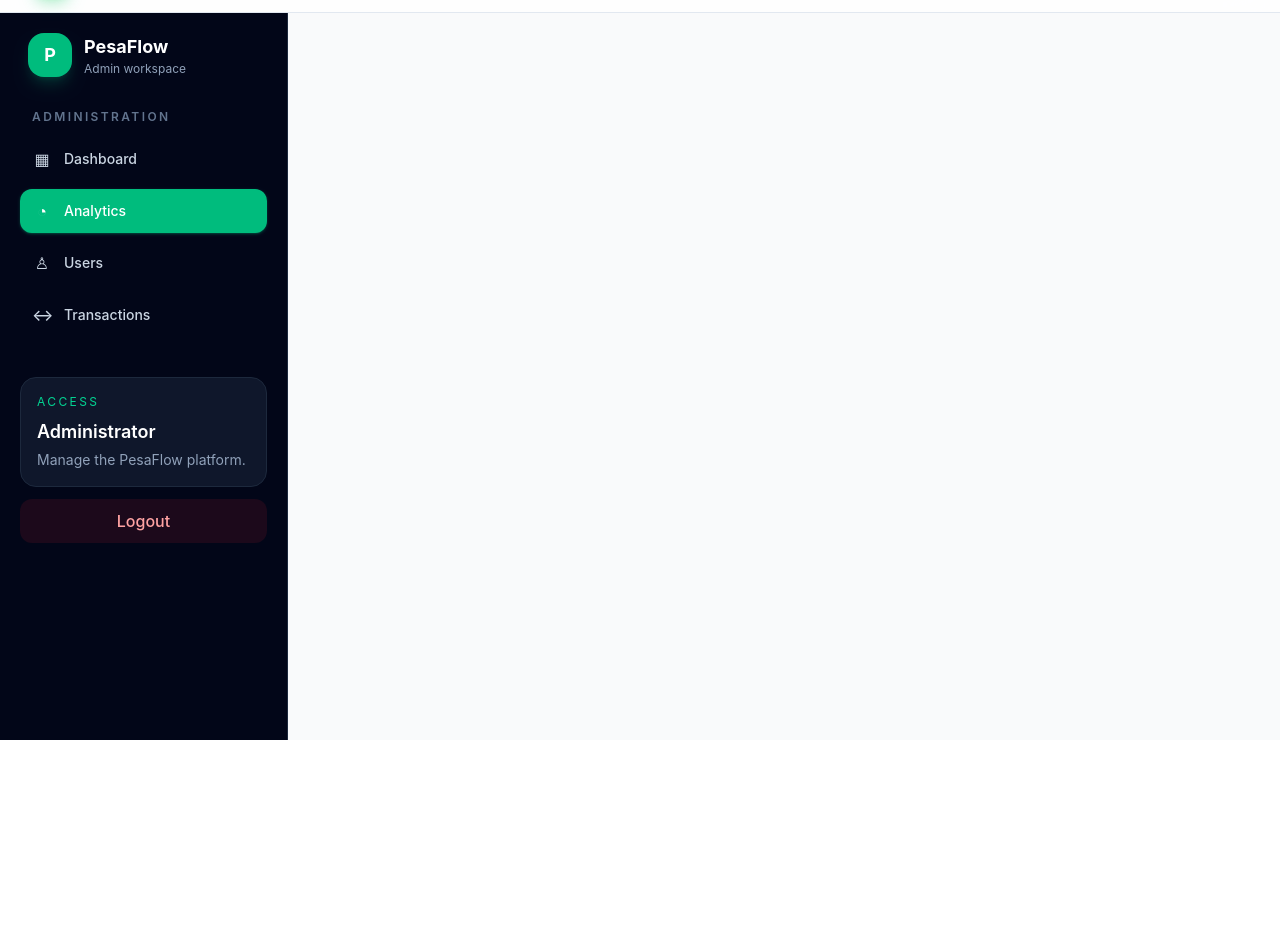
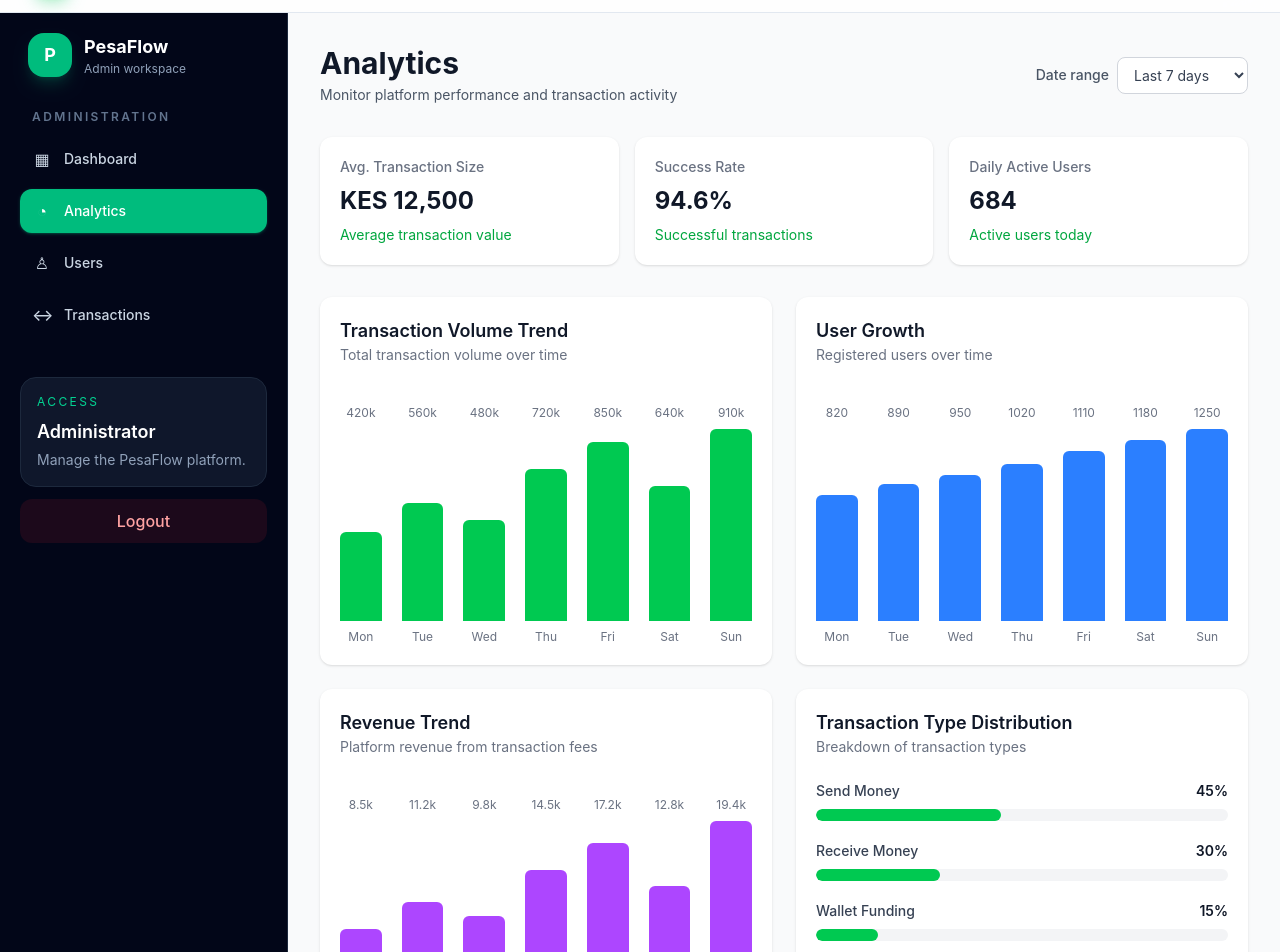
Before and after one commit to munroemil6-bot/pesaflow-frontend, a React (Vite) app: page /admin/analytics in a window 1280 px wide. Shown: the part 60-1012 px from the top of the page. Before the commit the page ends 800 px from the top, so only its background shows below. Built offline with nearby package versions, Linux system fonts and the light colour scheme; sample sign-in values are in the browser's storage.

Commit message:
added  admin analytics page

```diff
--- a/src/pages/Dashboards/Analytics.jsx
+++ b/src/pages/Dashboards/Analytics.jsx
@@ -1,103 +1,386 @@
-/**
- * ========================================================
- * ANALYTICS PAGE
- * ========================================================
- *
- * Owner: NASSRA (Admin Frontend)
- * Week 1: Day 4 (Money Transfer)
- * Status: COMMENTS ONLY - CODE PENDING
- *
- * WIREFRAME:
- * ┌────────────────────────────────────┐
- * │  Analytics                         │
- * │                                    │
- * │  [ Select Date Range ]             │
- * │                                    │
- * │  Charts:                           │
- * │  1. Transaction Volume Trend       │
- * │     (Line/Bar chart over time)     │
- * │                                    │
- * │  2. User Growth                    │
- * │     (Line chart)                   │
- * │                                    │
- * │  3. Revenue Trend                  │
- * │     (Area chart)                   │
- * │                                    │
- * │  4. Transaction Type Distribution  │
- * │     (Pie/Doughnut chart)           │
- * │                                    │
- * │  Summary Stats:                    │
- * │  - Avg transaction size            │
- * │  - Success rate %                  │
- * │  - Daily active users              │
- * └────────────────────────────────────┘
- *
- * REQUIREMENTS TO BUILD:
- * ✅ Date range selector
- * ✅ Multiple chart types (line, bar, pie)
- * ✅ Transaction volume trend
- * ✅ User growth chart
- * ✅ Revenue trend
- * ✅ Transaction type distribution
- * ✅ Summary statistics
- * ✅ Responsive layout
- * ✅ Loading state
- *
- * CHARTING LIBRARY:
- * - Use Chart.js or Recharts for visualizations
- * - Consider: npm install chart.js react-chartjs-2
- * - Or: npm install recharts
- *
- * MOCK DATA:
- * - Generate time-series data for charts
- * - Use realistic numbers
- * - Show different trends
- *
- * STATE NEEDED:
- * - dateRange: { start, end }
- * - chartData: data for each chart
- * - isLoading
- *
- * FUNCTIONS:
- * - handleDateRangeChange(): update date range
- * - fetchAnalyticsData(): fetch data based on date range
- *
- * NEXT WEEK TODO:
- * - Connect to analytics API
- * - Add export data to CSV
- * - Add print functionality
- * - Add scheduled reports
- *
- * ========================================================
- */
-
-import React from 'react';
+import React, { useEffect, useState } from 'react'
+import { useNavigate } from 'react-router-dom'
 
 export default function Analytics() {
-  // TODO: Set up useNavigate hook
-  // TODO: Check if user is admin
-  // TODO: If not admin, redirect to /dashboard
+  const navigate = useNavigate()
 
-  // TODO: Create state for dateRange
-  // TODO: Create state for chartData
-  // TODO: Create state for isLoading
+  const user = JSON.parse(localStorage.getItem('pesaflow_session'))?.user
 
-  // TODO: useEffect to fetch analytics data
+  const [dateRange, setDateRange] = useState('7')
+  const [isLoading, setIsLoading] = useState(true)
 
-  // TODO: Decide on charting library:
-  // - Option 1: Chart.js (npm install chart.js react-chartjs-2)
-  // - Option 2: Recharts (npm install recharts)
-  // - Option 3: Mock SVG charts for Week 1
+  const [analyticsData, setAnalyticsData] = useState({
+    transactionVolume: [],
+    userGrowth: [],
+    revenue: [],
+    transactionTypes: [],
+    averageTransaction: 0,
+    successRate: 0,
+    dailyActiveUsers: 0,
+  })
 
-  // TODO: Build JSX:
-  // 1. Header: "Analytics"
-  // 2. Date range selector
-  // 3. 4 chart sections:
-  //    - Transaction Volume Trend (line/bar chart)
-  //    - User Growth (line chart)
-  //    - Revenue Trend (area chart)
-  //    - Transaction Type Distribution (pie chart)
-  // 4. Summary statistics cards below charts
+  // Check that the logged-in user is an admin
+  useEffect(() => {
+    if (!user || user.role !== 'admin') {
+      navigate('/dashboard')
+    }
+  }, [user, navigate])
 
-  return <div>{/* NAOMI: Build analytics page here */}</div>;
+  // Load mock analytics data
+  useEffect(() => {
+    const fetchAnalyticsData = async () => {
+      setIsLoading(true)
+
+      setTimeout(() => {
+        setAnalyticsData({
+          transactionVolume: [
+            { day: 'Mon', value: 420000 },
+            { day: 'Tue', value: 560000 },
+            { day: 'Wed', value: 480000 },
+            { day: 'Thu', value: 720000 },
+            { day: 'Fri', value: 850000 },
+            { day: 'Sat', value: 640000 },
+            { day: 'Sun', value: 910000 },
+          ],
+
+          userGrowth: [
+            { day: 'Mon', value: 820 },
+            { day: 'Tue', value: 890 },
+            { day: 'Wed', value: 950 },
+            { day: 'Thu', value: 1020 },
+            { day: 'Fri', value: 1110 },
+            { day: 'Sat', value: 1180 },
+            { day: 'Sun', value: 1250 },
+          ],
+
+          revenue: [
+            { day: 'Mon', value: 8500 },
+            { day: 'Tue', value: 11200 },
+            { day: 'Wed', value: 9800 },
+            { day: 'Thu', value: 14500 },
+            { day: 'Fri', value: 17200 },
+            { day: 'Sat', value: 12800 },
+            { day: 'Sun', value: 19400 },
+          ],
+
+          transactionTypes: [
+            { name: 'Send Money', value: 45 },
+            { name: 'Receive Money', value: 30 },
+            { name: 'Wallet Funding', value: 15 },
+            { name: 'Withdrawals', value: 10 },
+          ],
+
+          averageTransaction: 12500,
+          successRate: 94.6,
+          dailyActiveUsers: 684,
+        })
+
+        setIsLoading(false)
+      }, 800)
+    }
+
+    fetchAnalyticsData()
+  }, [dateRange])
+
+  if (isLoading) {
+    return (
+      <div className="min-h-screen bg-gray-50 p-4 sm:p-6 lg:p-8">
+        <div className="flex min-h-[500px] items-center justify-center">
+          <div className="text-center">
+            <div className="mx-auto mb-4 h-10 w-10 animate-spin rounded-full border-4 border-gray-200 border-t-green-600" />
+            <p className="text-gray-600">
+              Loading analytics...
+            </p>
+          </div>
+        </div>
+      </div>
+    )
+  }
+
+  const maxVolume = Math.max(
+    ...analyticsData.transactionVolume.map((item) => item.value)
+  )
+
+  const maxUsers = Math.max(
+    ...analyticsData.userGrowth.map((item) => item.value)
+  )
+
+  const maxRevenue = Math.max(
+    ...analyticsData.revenue.map((item) => item.value)
+  )
+
+  return (
+    <div className="min-h-screen bg-gray-50 p-4 sm:p-6 lg:p-8">
+
+      {/* Header */}
+      <div className="mb-8 flex flex-col gap-4 sm:flex-row sm:items-center sm:justify-between">
+        <div>
+          <h1 className="text-2xl font-bold text-gray-900 sm:text-3xl">
+            Analytics
+          </h1>
+
+          <p className="mt-1 text-sm text-gray-600">
+            Monitor platform performance and transaction activity
+          </p>
+        </div>
+
+        {/* Date Range */}
+        <div className="flex items-center gap-2">
+          <label
+            htmlFor="dateRange"
+            className="text-sm font-medium text-gray-600"
+          >
+            Date range
+          </label>
+
+          <select
+            id="dateRange"
+            value={dateRange}
+            onChange={(event) => setDateRange(event.target.value)}
+            className="rounded-lg border border-gray-300 bg-white px-3 py-2 text-sm text-gray-700 outline-none focus:border-green-500"
+          >
+            <option value="7">Last 7 days</option>
+            <option value="30">Last 30 days</option>
+            <option value="90">Last 90 days</option>
+          </select>
+        </div>
+      </div>
+
+      {/* Summary Statistics */}
+      <section className="mb-8">
+        <div className="grid grid-cols-1 gap-4 sm:grid-cols-3">
+
+          <div className="rounded-xl bg-white p-5 shadow-sm">
+            <p className="text-sm font-medium text-gray-500">
+              Avg. Transaction Size
+            </p>
+
+            <h2 className="mt-2 text-2xl font-bold text-gray-900">
+              KES {analyticsData.averageTransaction.toLocaleString()}
+            </h2>
+
+            <p className="mt-2 text-sm text-green-600">
+              Average transaction value
+            </p>
+          </div>
+
+          <div className="rounded-xl bg-white p-5 shadow-sm">
+            <p className="text-sm font-medium text-gray-500">
+              Success Rate
+            </p>
+
+            <h2 className="mt-2 text-2xl font-bold text-gray-900">
+              {analyticsData.successRate}%
+            </h2>
+
+            <p className="mt-2 text-sm text-green-600">
+              Successful transactions
+            </p>
+          </div>
+
+          <div className="rounded-xl bg-white p-5 shadow-sm">
+            <p className="text-sm font-medium text-gray-500">
+              Daily Active Users
+            </p>
+
+            <h2 className="mt-2 text-2xl font-bold text-gray-900">
+              {analyticsData.dailyActiveUsers.toLocaleString()}
+            </h2>
+
+            <p className="mt-2 text-sm text-green-600">
+              Active users today
+            </p>
+          </div>
+
+        </div>
+      </section>
+
+      {/* Transaction Volume + User Growth */}
+      <section className="mb-6 grid grid-cols-1 gap-6 lg:grid-cols-2">
+
+        {/* Transaction Volume */}
+        <div className="rounded-xl bg-white p-5 shadow-sm">
+          <div className="mb-6">
+            <h2 className="text-lg font-semibold text-gray-900">
+              Transaction Volume Trend
+            </h2>
+
+            <p className="text-sm text-gray-500">
+              Total transaction volume over time
+            </p>
+          </div>
+
+          <div className="flex h-64 items-end gap-3 sm:gap-5">
+            {analyticsData.transactionVolume.map((item) => {
+              const height = (item.value / maxVolume) * 100
+
+              return (
+                <div
+                  key={item.day}
+                  className="flex flex-1 flex-col items-center justify-end gap-2"
+                >
+                  <span className="text-[10px] text-gray-500 sm:text-xs">
+                    {(item.value / 1000).toFixed(0)}k
+                  </span>
+
+                  <div className="flex h-48 w-full items-end">
+                    <div
+                      className="w-full rounded-t-md bg-green-500 transition-all hover:bg-green-600"
+                      style={{ height: `${height}%` }}
+                    />
+                  </div>
+
+                  <span className="text-xs text-gray-500">
+                    {item.day}
+                  </span>
+                </div>
+              )
+            })}
+          </div>
+        </div>
+
+        {/* User Growth */}
+        <div className="rounded-xl bg-white p-5 shadow-sm">
+          <div className="mb-6">
+            <h2 className="text-lg font-semibold text-gray-900">
+              User Growth
+            </h2>
+
+            <p className="text-sm text-gray-500">
+              Registered users over time
+            </p>
+          </div>
+
+          <div className="flex h-64 items-end gap-3 sm:gap-5">
+            {analyticsData.userGrowth.map((item) => {
+              const height = (item.value / maxUsers) * 100
+
+              return (
+                <div
+                  key={item.day}
+                  className="flex flex-1 flex-col items-center justify-end gap-2"
+                >
+                  <span className="text-[10px] text-gray-500 sm:text-xs">
+                    {item.value}
+                  </span>
+
+                  <div className="flex h-48 w-full items-end">
+                    <div
+                      className="w-full rounded-t-md bg-blue-500 transition-all hover:bg-blue-600"
+                      style={{ height: `${height}%` }}
+                    />
+                  </div>
+
+                  <span className="text-xs text-gray-500">
+                    {item.day}
+                  </span>
+                </div>
+              )
+            })}
+          </div>
+        </div>
+      </section>
+
+      {/* Revenue + Transaction Types */}
+      <section className="mb-8 grid grid-cols-1 gap-6 lg:grid-cols-2">
+
+        {/* Revenue Trend */}
+        <div className="rounded-xl bg-white p-5 shadow-sm">
+          <div className="mb-6">
+            <h2 className="text-lg font-semibold text-gray-900">
+              Revenue Trend
+            </h2>
+
+            <p className="text-sm text-gray-500">
+              Platform revenue from transaction fees
+            </p>
+          </div>
+
+          <div className="flex h-64 items-end gap-3 sm:gap-5">
+            {analyticsData.revenue.map((item) => {
+              const height = (item.value / maxRevenue) * 100
+
+              return (
+                <div
+                  key={item.day}
+                  className="flex flex-1 flex-col items-center justify-end gap-2"
+                >
+                  <span className="text-[10px] text-gray-500 sm:text-xs">
+                    {(item.value / 1000).toFixed(1)}k
+                  </span>
+
+                  <div className="flex h-48 w-full items-end">
+                    <div
+                      className="w-full rounded-t-md bg-purple-500 transition-all hover:bg-purple-600"
+                      style={{ height: `${height}%` }}
+                    />
+                  </div>
+
+                  <span className="text-xs text-gray-500">
+                    {item.day}
+                  </span>
+                </div>
+              )
+            })}
+          </div>
+        </div>
+
+        {/* Transaction Type Distribution */}
+        <div className="rounded-xl bg-white p-5 shadow-sm">
+          <div className="mb-6">
+            <h2 className="text-lg font-semibold text-gray-900">
+              Transaction Type Distribution
+            </h2>
+
+            <p className="text-sm text-gray-500">
+              Breakdown of transaction types
+            </p>
+          </div>
+
+          <div className="flex flex-col gap-5">
+
+            {analyticsData.transactionTypes.map((type) => (
+              <div key={type.name}>
+                <div className="mb-2 flex items-center justify-between">
+                  <span className="text-sm font-medium text-gray-700">
+                    {type.name}
+                  </span>
+
+                  <span className="text-sm font-semibold text-gray-900">
+                    {type.value}%
+                  </span>
+                </div>
+
+                <div className="h-3 overflow-hidden rounded-full bg-gray-100">
+                  <div
+                    className="h-full rounded-full bg-green-500 transition-all"
+                    style={{ width: `${type.value}%` }}
+                  />
+                </div>
+              </div>
+            ))}
+
+          </div>
+
+          <div className="mt-6 rounded-lg bg-gray-50 p-4">
+            <p className="text-sm text-gray-600">
+              Send Money accounts for the largest share of
+              platform transactions.
+            </p>
+          </div>
+        </div>
+      </section>
+
+      {/* Back to Dashboard */}
+      <div>
+        <button
+          onClick={() => navigate('/admin/dashboard')}
+          className="rounded-lg bg-gray-900 px-5 py-2.5 text-sm font-medium text-white transition hover:bg-gray-700"
+        >
+          Back to Admin Dashboard
+        </button>
+      </div>
+
+    </div>
+  )
 }
```
